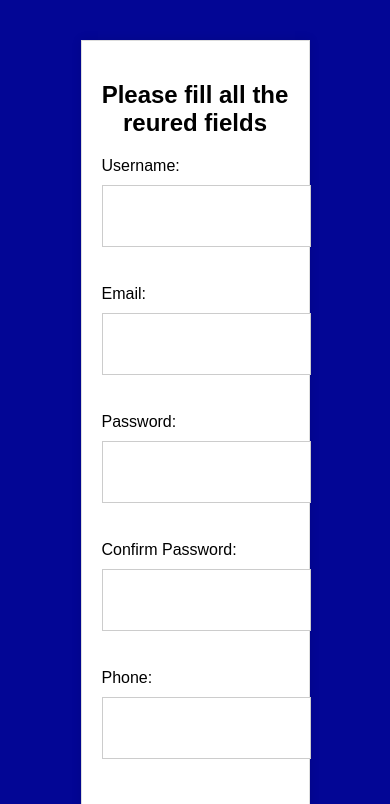
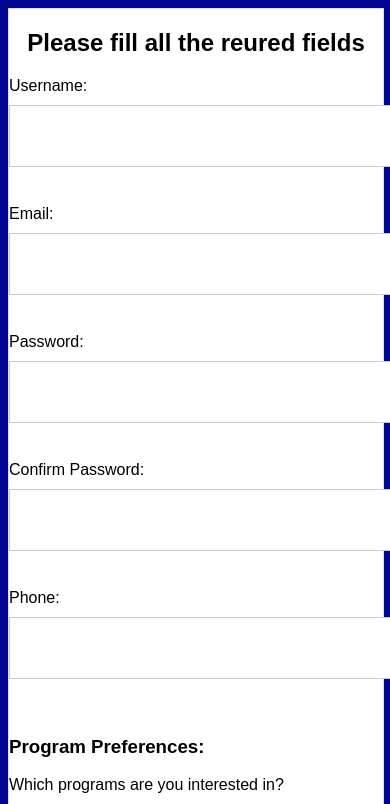
Before and after one commit to morgamaixh/registeration-form, a plain HTML site: page index.html in a window 390 px wide. Shown: the top 804 px of the page. Drawn offline with Linux system fonts and the light colour scheme.

Commit message:
Update style.css

```diff
--- a/style.css
+++ b/style.css
@@ -47,3 +47,14 @@ body {
   input[type="submit"]:hover {
     background-color: #029215;
   }
+@media (max-width: 768px){
+     .container {
+    width: 100%;
+    margin: 0px auto;
+    background-color: #fff;
+    padding: 0px;
+    border: 1px solid #ddd;
+    box-shadow: 0 0 10px rgba(0, 0, 0, 0.1);
+  }
+
+}
```
